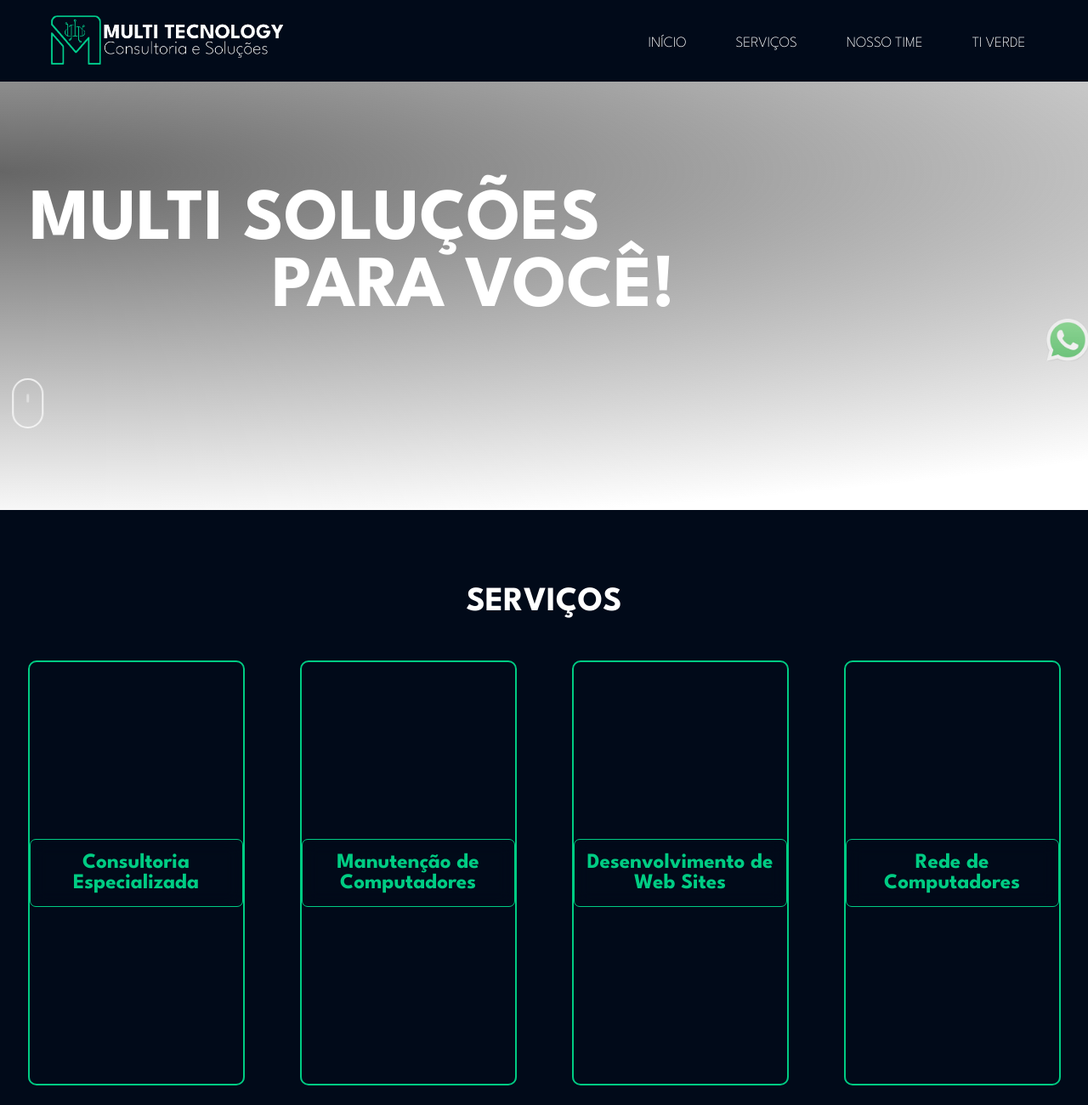
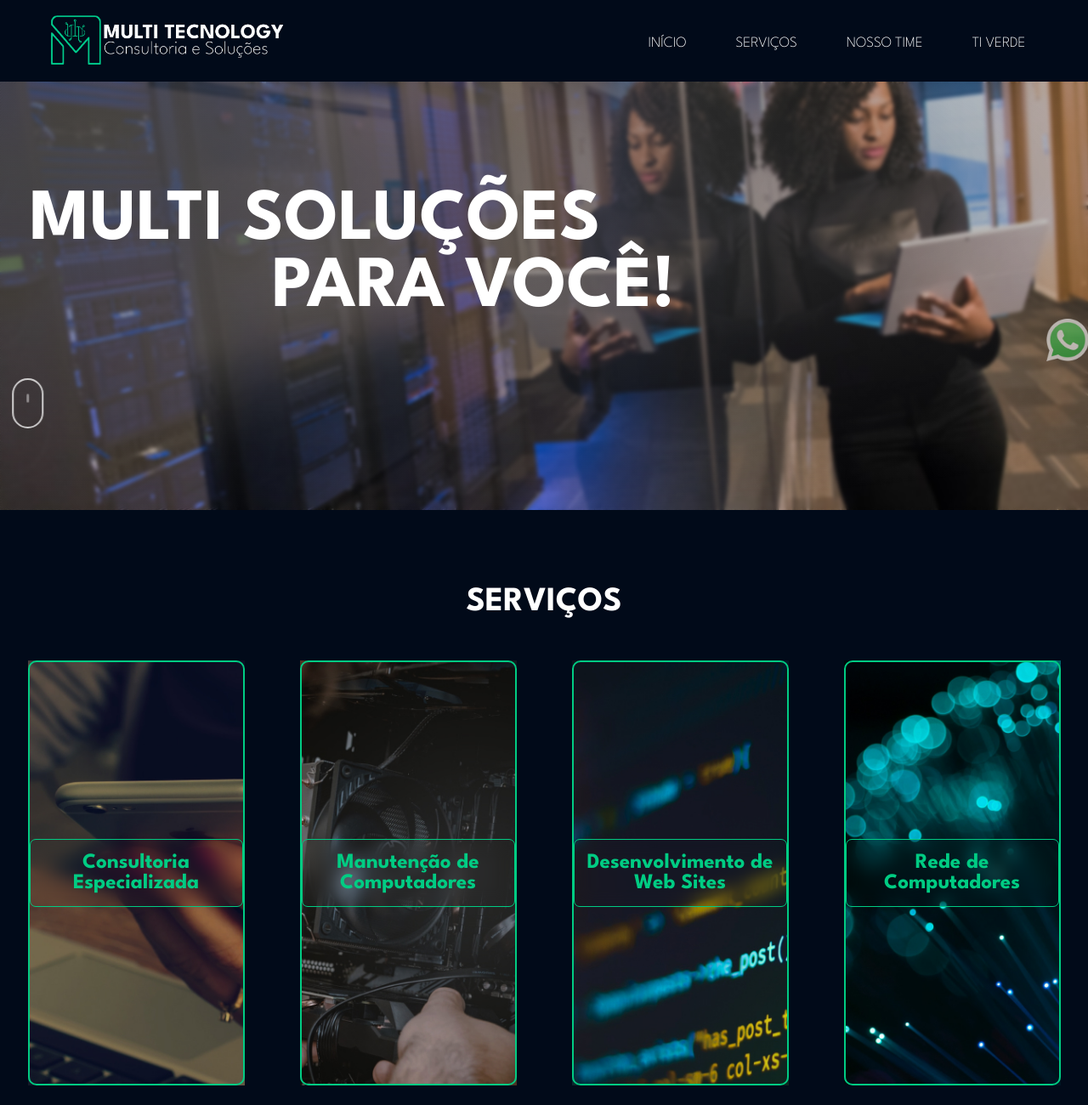
Before and after one commit to FlavioHFranca/Projeto_Integrador-senac-209, a plain HTML site: page index.html in a window 1280 px wide. Shown: the top 1300 px of the page at 85% size. Drawn offline with Linux system fonts and the light colour scheme.

Commit message:
style: fix image paths

```diff
--- a/assets/css/manutencao.css
+++ b/assets/css/manutencao.css
@@ -54,7 +54,7 @@ body::-webkit-scrollbar-thumb {
 section:nth-of-type(1) {
     width: 100%;
     height: 60vh;
-    background-image: url(../assets/img/imgManutencao/conseto9\ 1.jpg);
+    background-image: url(../img/imgManutencao/conseto9\ 1.jpg);
     background-repeat: no-repeat;
     background-size: cover;
 
--- a/assets/css/rede.css
+++ b/assets/css/rede.css
@@ -139,7 +139,7 @@ header {
 section:nth-of-type(1) {
     width: 100%;
     height: 60vh;
-    background-image: url(../assets/img/imgRede/vantagens-do-link-dedicado-1-925x308.jpeg);
+    background-image: url(../img/imgRede/vantagens-do-link-dedicado-1-925x308.jpeg);
     background-repeat: no-repeat;
     background-size: cover;
 
--- a/assets/css/style.css
+++ b/assets/css/style.css
@@ -117,7 +117,7 @@
     /* /Inicio de sessão --> inicio/ */
     section:nth-of-type(1) {
         /* /Adicionando a imagem junto com o efeito vidro/ */
-        background-image: url(../assets/img/inicio.jpg);
+        background-image: url(../img/inicio.jpg);
 
         /*Alinhando a posição da imagem ao centro */
         background-position: center center;
@@ -340,23 +340,23 @@
 
     /* Imagens dentro dos cards*/
     .gallery>a:nth-child(1) {
-        background-image: url(../assets/img/imgServicos/img_consulting.jpg);
+        background-image: url(../img/imgServicos/img_consulting.jpg);
         background-size: cover;
 
     }
 
     .gallery>a:nth-child(2) {
-        background-image: url(../assets/img/imgServicos/img_pc.jpg);
+        background-image: url(../img/imgServicos/img_pc.jpg);
         background-size: cover;
     }
 
     .gallery>a:nth-child(3) {
-        background-image: url(../assets/img/imgServicos/img_coding3.jpg);
+        background-image: url(../img/imgServicos/img_coding3.jpg);
         background-size: cover;
     }
 
     .gallery>a:nth-child(4) {
-        background-image: url(../assets/img/imgServicos/unsplash_FewHpO4VC9Y.jpg);
+        background-image: url(../img/imgServicos/unsplash_FewHpO4VC9Y.jpg);
         background-size: cover;
     }
 
--- a/assets/css/styleTiverde.css
+++ b/assets/css/styleTiverde.css
@@ -39,7 +39,7 @@
 
  .caixa {
      /* Deixando o banner como background e ajustando */
-     background-image: url(../assets/img/imgTiverde/banner.png);
+     background-image: url(../img/imgTiverde/banner.png);
      background-position: center center;
      background-repeat: no-repeat;
      background-size: cover;
```
